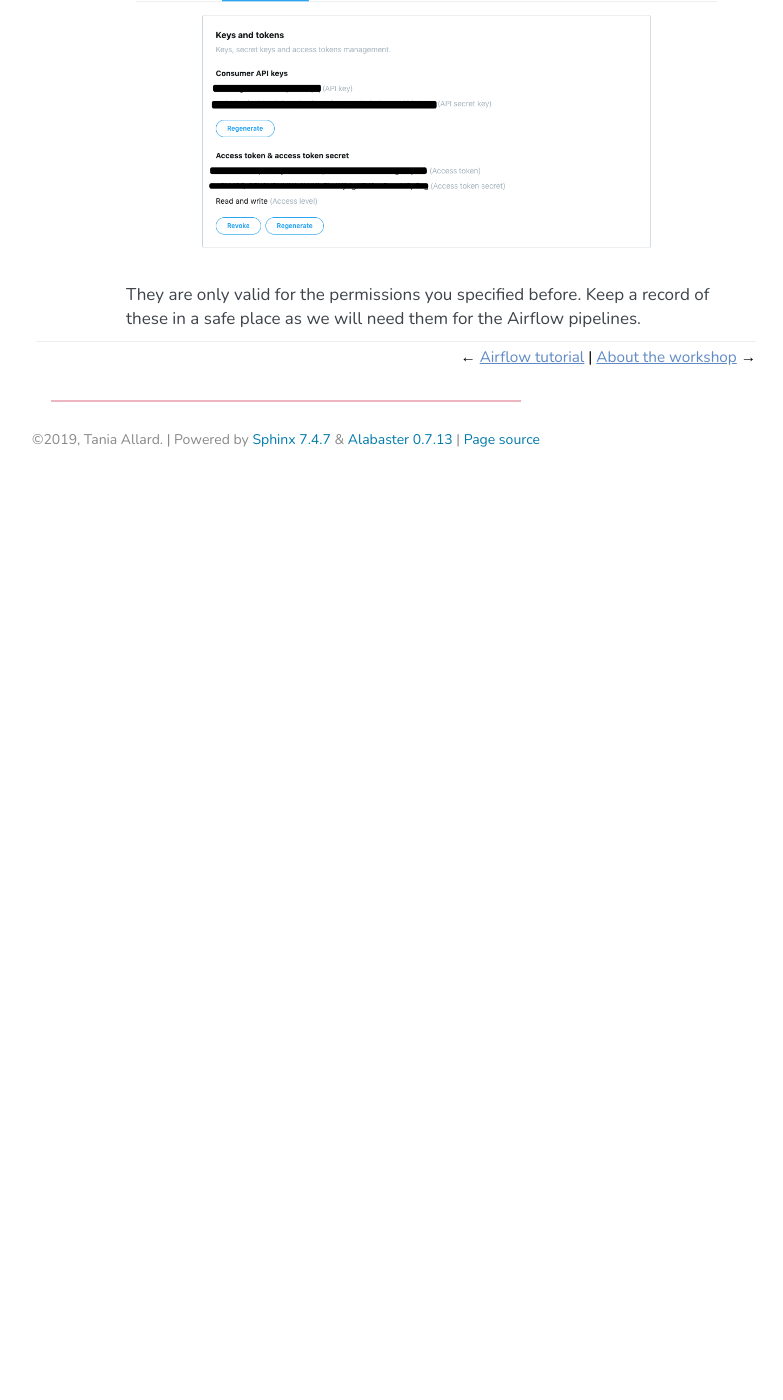
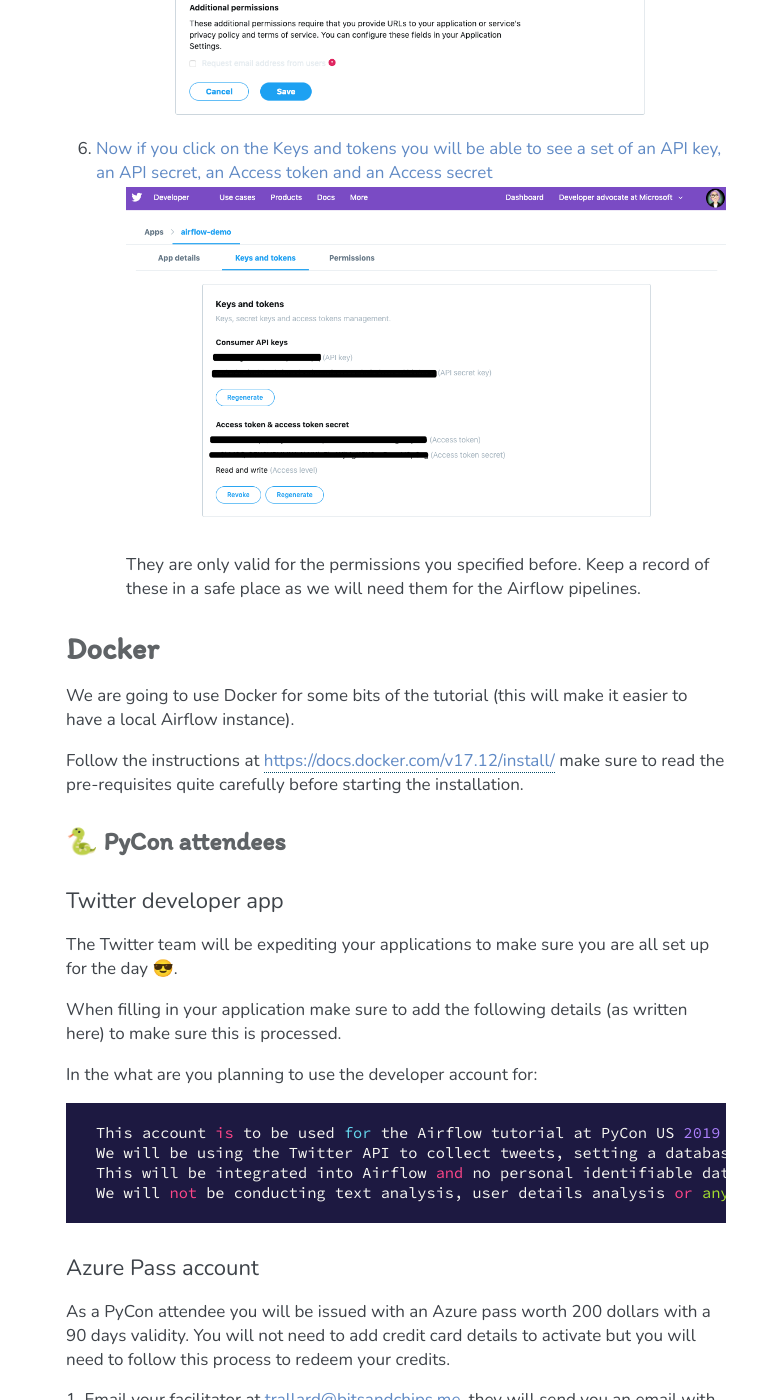
Before and after one commit to trallard/airflow-tutorial, a Sphinx documentation site: the page built from source/setup.rst, in a window 1280 px wide and 1400 px high, scrolled down 6376 px. Shown: the whole window, without its empty margins (354-1137 px from the left). Built offline with Sphinx 7.4.7, drawn with Linux system fonts in a browser that asks for light colours; comment, search, counter and statistics services are not loaded; before the commit the page ends 6855 px from its top, so only the background shows below that; some of the changed text lies outside the part shown.

Commit message:
Add PyCon

```diff
--- a/source/setup.rst
+++ b/source/setup.rst
@@ -4,6 +4,9 @@
 Please make sure to install the libraries before the workshop as the conference WiFi
 can get quite slow when having too many people downloading and installing things at the same
 time.
+
+Make sure to follow all the steps as detailed here especially :ref:`attendees`
+as there are specific details for the PyCon setup that need to be done in advance.
 
 Python 3.x
 ++++++++++
@@ -155,7 +158,9 @@
 Anaconda
 --------
 
-If you are using Anaconda you can use this `environment.yaml` and install the
+If you are using Anaconda first you will need to make a directory for the tutorial, for example ``mkdir airflow-tutorial``.
+Once created make sure to change into it using ``ch airflow-tutorial``.
+Next, make a copy of this `environment.yaml` and install the
 dependencies via ``conda env create -f environment.yml``.
 Once all the dependencies are installed you can activate your environment through the follwing commands
 ::
@@ -175,8 +180,8 @@
 
 and change your working directory to this newly created one ``cd airflow-tutorial``.
 
-Once then save this `Pipfile` and install via ``pipenv install``.
-This will install the dependencies, this might take a while so you can make yourself a brew in the meantime.
+Once then make a copy of this `Pipfile` and install via ``pipenv install``.
+This will install the dependencies you need. This might take a while so you can make yourself a brew in the meantime.
 
 Once all the dependencies are installed you can run ``pipenv shell`` which will start a session with the correct virtual environment
 activated. To exit the shell session use ``exit``.
@@ -216,6 +221,8 @@
     You will need to provide detailed information about what you want to use the API for.
     Make sure to complete all the steps and confirm your email address so that you can be notified about the status of your application.
 
+    .. warning:: Before completing the application read the PyCon attendees section below ⬇️ :ref:`PyCon-tut`
+
 3. Once your application has been approved you will need to go to `https://developer.twitter.com/en/apps <https://developer.twitter.com/en/apps>`_ login with your details (they should be the same as your Twitter account ones).
 
 4. On your app dashboard click on the create an app button
@@ -230,3 +237,65 @@
     .. image :: _static/twitter3.png
     They are only valid for the permissions you specified before. Keep a record of these in a safe place as we will
     need them for the Airflow pipelines.
+
+
+Docker
++++++++
+
+We are going to use Docker for some bits of the tutorial (this will make it easier to have a local Airflow instance).
+
+Follow the instructions at `https://docs.docker.com/v17.12/install/ <https://docs.docker.com/v17.12/install/>`_ make sure to read the pre-requisites quite carefully before starting the installation.
+
+
+.. _attendees:
+
+🐍 PyCon attendees
+----------------
+
+.. _PyCon-tut:
+
+Twitter developer app
+~~~~~~~~~~~~~~~~~
+
+The Twitter team will be expediting your applications to make sure you are all set up for the day 😎.
+
+When filling in your application make sure to add the following details (as written here) to make sure this is processed.
+
+In the what are you planning to use the developer account for:
+::
+    This account is to be used for the Airflow tutorial at PyCon US 2019 lead by Tania Allard.
+    We will be using the Twitter API to collect tweets, setting a database and create ETL pipelines as part of the tutorial.
+    This will be integrated into Airflow and no personal identifiable data will be used in the process.
+    We will not be conducting text analysis, user details analysis or any sort of surveillance process as part of the tutorial.
+
+
+Azure Pass account
+~~~~~~~~~~~~~~~~~~~
+As a PyCon attendee you will be issued with an Azure pass worth 200 dollars with a 90 days validity.
+You will not need to add credit card details to activate but you will need to follow this process to redeem your credits.
+
+1. Email your facilitator at trallard@bitsandchips.me, they will send you an email with a `unique` code to redeem. Please do not share with anyone,
+this is a single use pass and once activated it will be invalid.
+
+2. Go to `this site <https://www.microsoftazurepass.com/?wt.mc_id=PyCon-github-taallard>`_ to redeem your pass.
+We recommend doing this in a private/incognito window. You can then
+click start and attach your new pass to your existing account.
+
+If you see the following error (see image)
+
+.. image:: _static/mssignin.png
+
+you can go to `this site <https://signup.live.com//?wt.mc_id=PyCon-github-taallard>`_  to register the email and proceed.
+
+4. Confirm your email address. You will then be asked to add the promo code that you were sent by your instructor.
+Do not close or refresh  the window until you have received a confirmation that this has been successful.
+
+.. image:: _static/4.jpg
+
+5. Activate your subscription: click on the activate button and fill in the personal details
+
+Again once completed, do not refres the window until you see this image
+
+.. image:: _static/12.png
+
+At this point your subscription will be ready, click on Get started to go to your Azure portal
```
Also changed, not shown: source/_static/12.png (added), source/_static/4.jpg (added), source/_static/mssignin.png (added).
